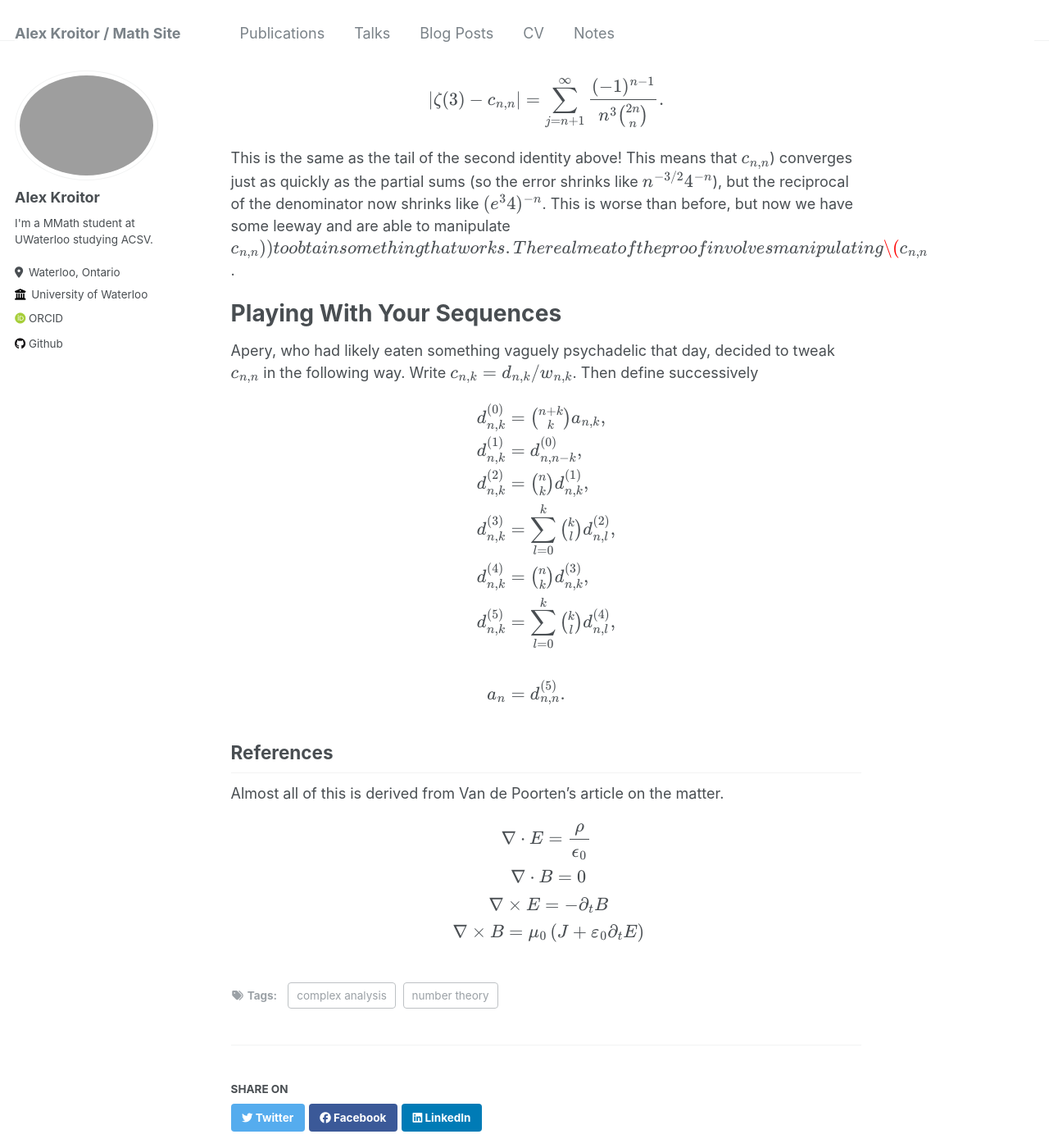
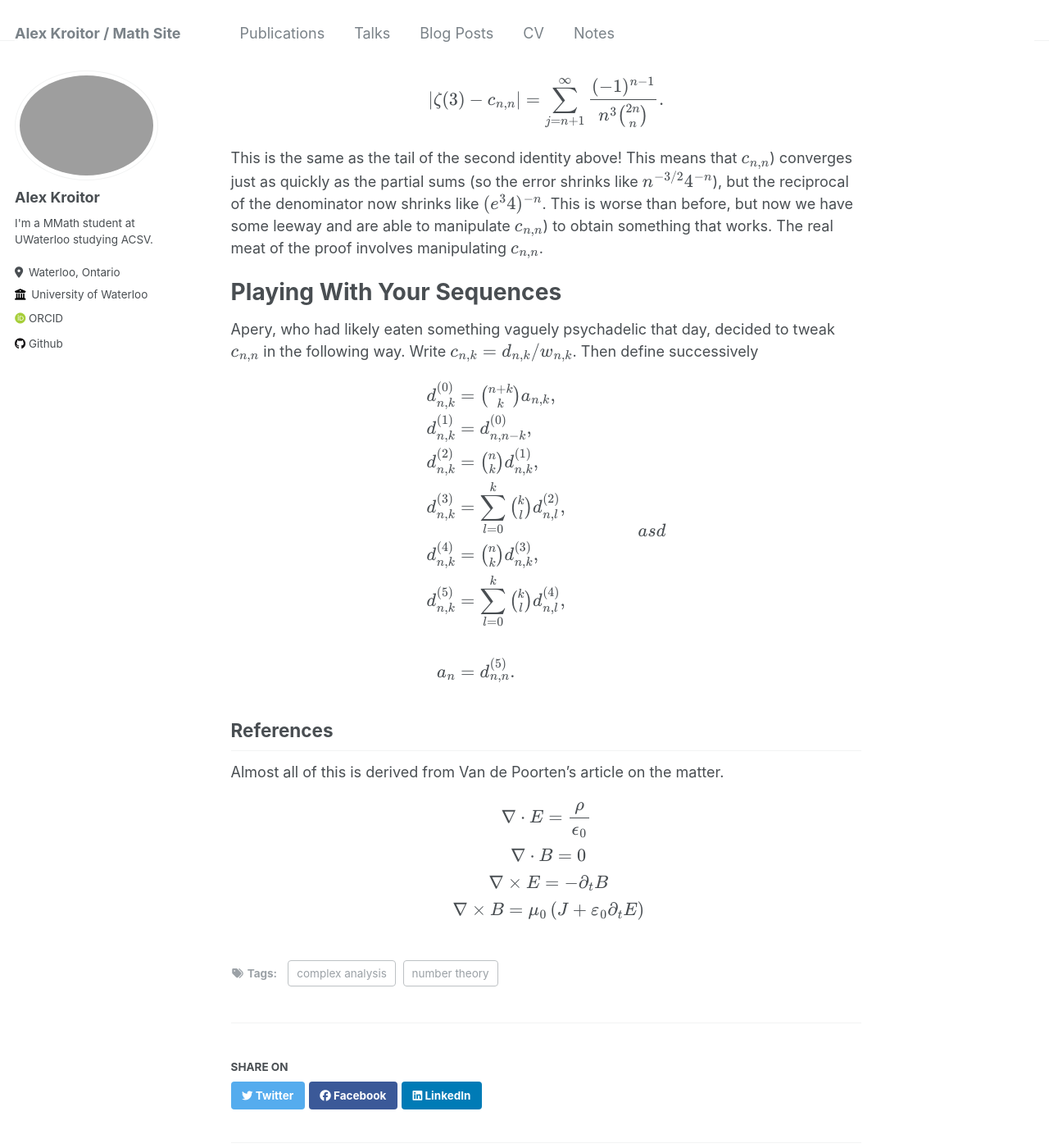
Before and after one commit to akroitor/akroitor.github.io, a Jekyll site: the page built from _posts/2024-04-15-blog-post.md, in a window 1280 px wide and 1400 px high, scrolled down 1927 px. Shown: the whole window at 82% size. Built offline with Jekyll 4.4.1, drawn with Linux system fonts in a browser that asks for light colours; some web fonts are replaced.

Commit message:
Update 2024-04-15-blog-post.md

```diff
--- a/_posts/2024-04-15-blog-post.md
+++ b/_posts/2024-04-15-blog-post.md
@@ -51,7 +51,7 @@ $$
 \end{align*}
 $$
 
-This is the same as the tail of the second identity above! This means that \\(c_{n,n} \\)) converges just as quickly as the partial sums (so the error shrinks like \\( n^{-3/2}4^{-n} \\)), but the reciprocal of the denominator now shrinks like \\( (e^3 4)^{-n}\\). This is worse than before, but now we have some leeway and are able to manipulate \\(c_{n,n}\)) to obtain something that works. The real meat of the proof involves manipulating \\(c_{n,n}\\).
+This is the same as the tail of the second identity above! This means that \\(c_{n,n} \\)) converges just as quickly as the partial sums (so the error shrinks like \\( n^{-3/2}4^{-n} \\)), but the reciprocal of the denominator now shrinks like \\( (e^3 4)^{-n}\\). This is worse than before, but now we have some leeway and are able to manipulate \\(c_{n,n} \\)) to obtain something that works. The real meat of the proof involves manipulating \\(c_{n,n}\\).
 
 Playing With Your Sequences
 =====
@@ -59,6 +59,7 @@ Apery, who had likely eaten something vaguely psychadelic that day, decided to t
 
 $$
 \begin{align*}
+\begin{aligned}
 d_{n,k}^{(0)} &= \tbinom{n+k}{k} a_{n,k},\\
 d_{n,k}^{(1)} &= d_{n,n-k}^{(0)},\\
 d_{n,k}^{(2)} &= \tbinom{n}{k} d_{n,k}^{(1)},\\
@@ -66,7 +67,10 @@ d_{n,k}^{(3)} &= \sum_{l = 0}^k \tbinom{k}{l} d_{n,l}^{(2)},\\
 d_{n,k}^{(4)} &= \tbinom{n}{k} d_{n,k}^{(3)},\\
 d_{n,k}^{(5)} &= \sum_{l=0}^k \tbinom{k}{l} d_{n,l}^{(4)},\\\\
 a_n &= d_{n,n}^{(5)}.
+\end{aligned}
 \end{align*}
+\qquad\qquad
+asd
 $$
 
 
```
